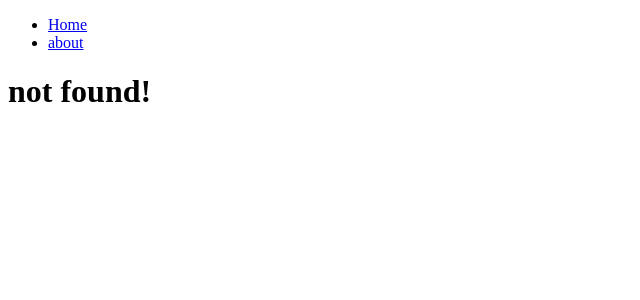
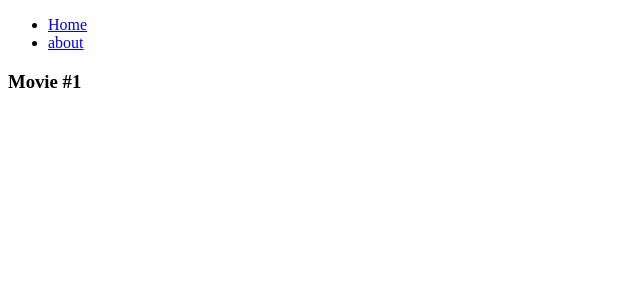
Before and after one commit to lee-tae-eon/nextjs14test, a Next.js app: page /movies/1 in a window 1280 px wide. Before the commit this address had no page. Shown: the top 300 px of the page, without its empty margins (0-640 px from the left). Built offline with nearby package versions, Linux system fonts and the light colour scheme.

Commit message:
TEST: dynamic routes

```diff
--- /dev/null
+++ b/app/(movies)/movies/[id]/page.tsx
@@ -0,0 +1,9 @@
+// * dinamic route test
+// * props -> params, searchparams
+export default function MovieDetail({
+  params: { id },
+}: {
+  params: { id: string };
+}) {
+  return <h3>Movie #{id}</h3>;
+}
```
